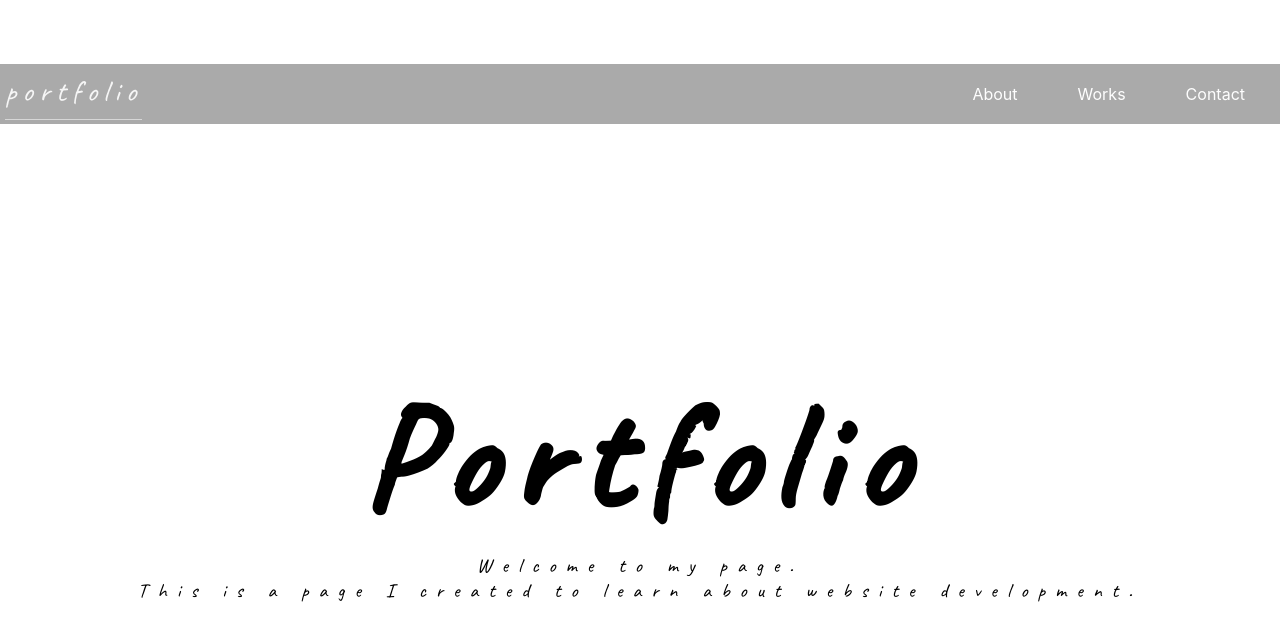
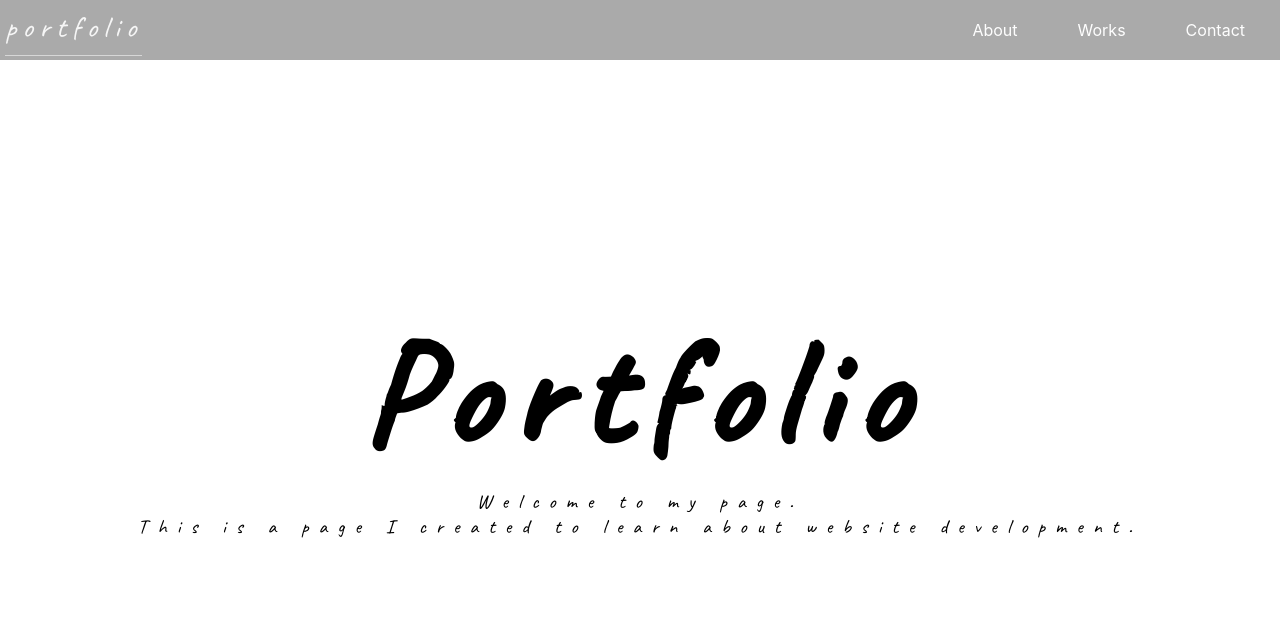
Before and after one commit to 0gawa0/my-portfolio, a Next.js app: page / in a window 1280 px wide. Shown: the top 640 px of the page. Built offline with nearby package versions, Linux system fonts and the light colour scheme; a web font is replaced by a local one.

Commit message:
タイトル入れた

```diff
--- a/styles/Home.module.css
+++ b/styles/Home.module.css
@@ -3,7 +3,6 @@
 
 .main {
   min-height: 100vh;
-  padding: 4rem 0;
   flex: 1;
   display: flex;
   flex-direction: column;
```
